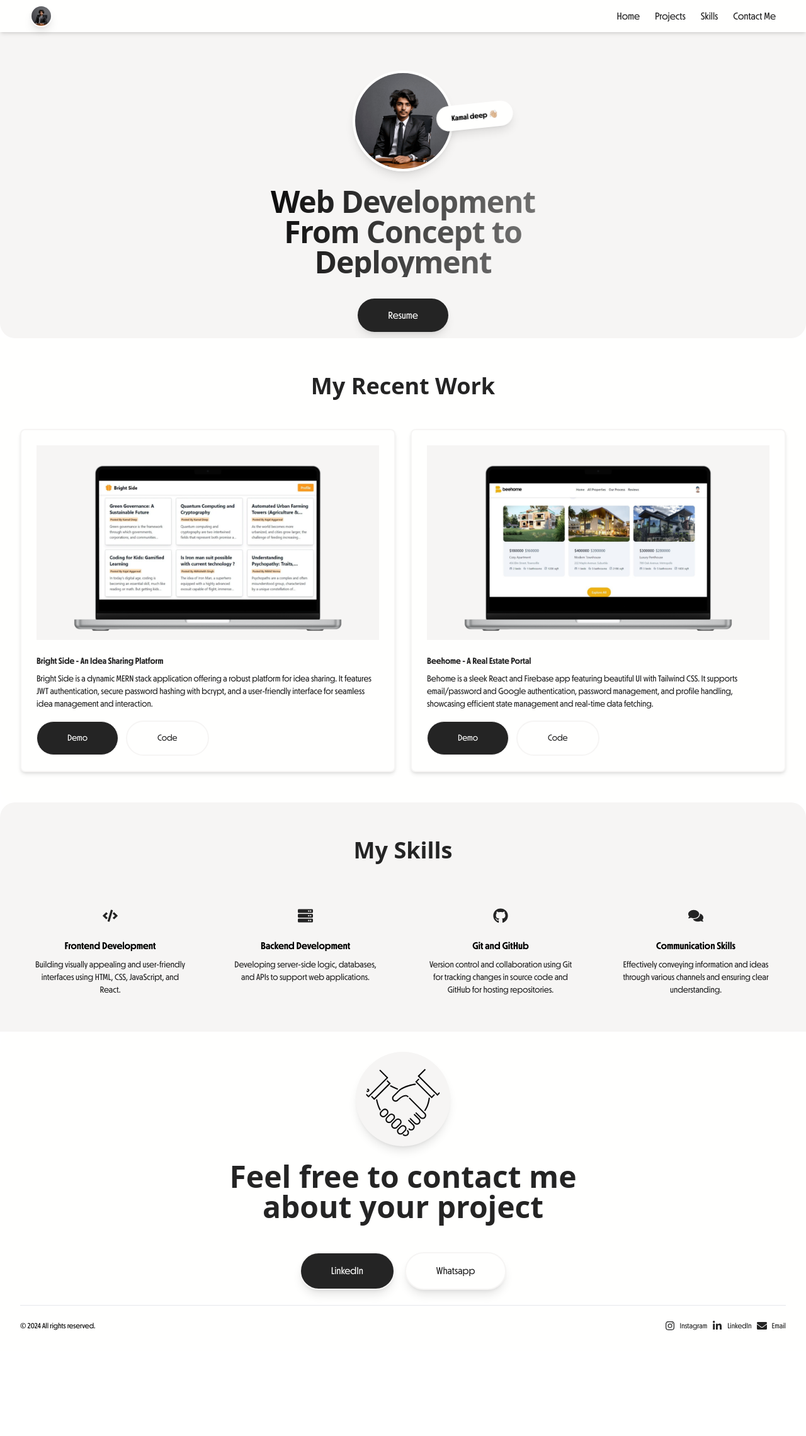
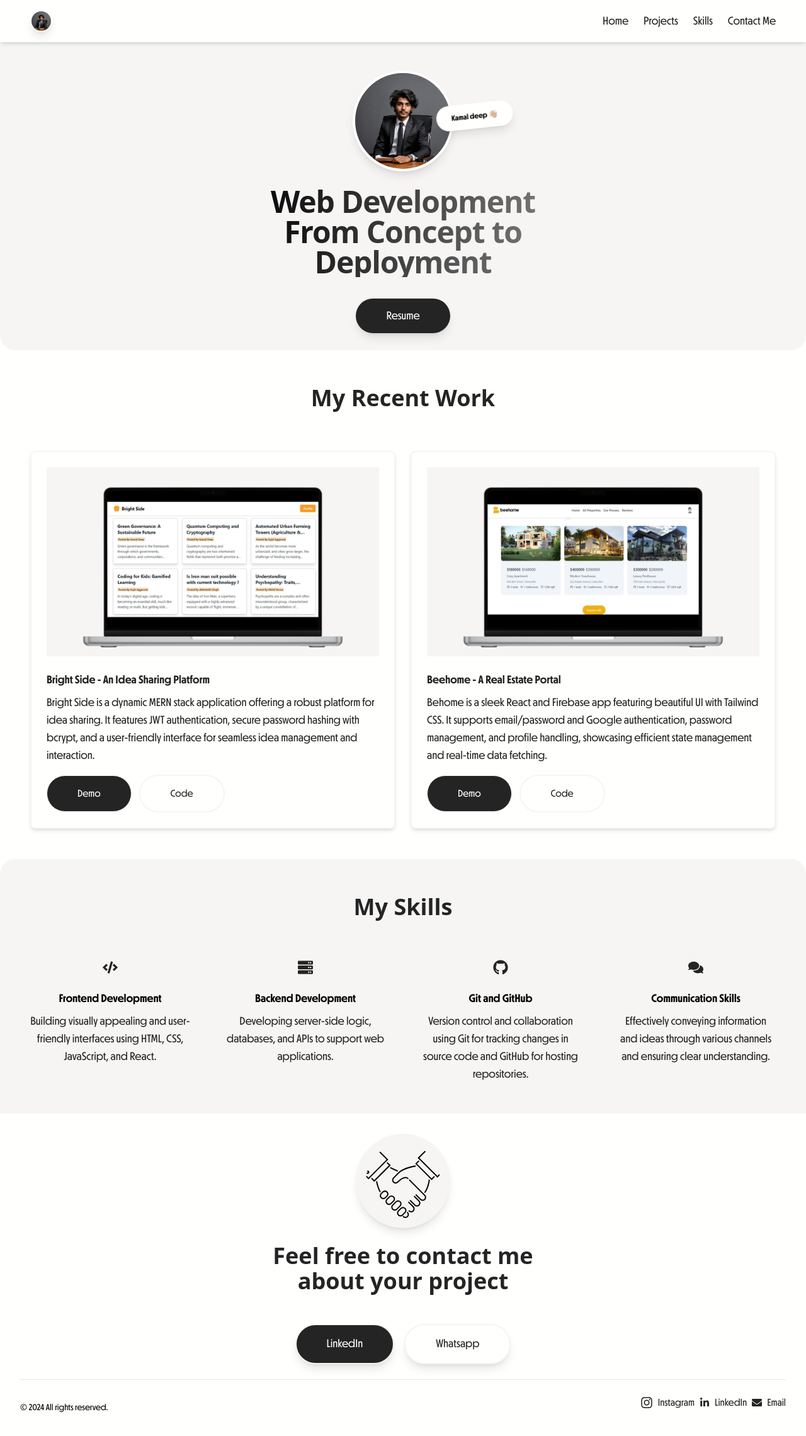
Before and after one commit to kamal-deep-131/portfolio, a React (Vite) app: page / in a window 1280 px wide. Shown: the top 2280 px of the page at 63% size. Before the commit the page ends 2145 px from the top, so only its background shows below. Built offline with nearby package versions, Linux system fonts and the light colour scheme.

Commit message:
UI enhanced for better visibliy

```diff
--- a/src/components/Contact.jsx
+++ b/src/components/Contact.jsx
@@ -6,42 +6,42 @@ const Contact = () => {
     const currentYear = new Date().getFullYear();
 
     return (
-        <Element name='contact' className='p-2 sm:p-4 md:p-6 lg:p-8 bg-myWhite grid place-items-center gap-4 md:gap-6 rounded-t-3xl '>
+        <Element name='contact' className='p-4 md:p-6 lg:p-8 bg-myWhite grid place-items-center gap-4 md:gap-6 rounded-t-3xl '>
             <div>
                 <img src="/images/handshake.svg" alt="handshake" width={150}
                     className='rounded-full bg-myBg p-4 shadow-lg' />
             </div>
-            <h1 className='text-myBlack text-4xl md:text-5xl text-center font-semibold '>
+            <h1 className='text-myBlack text-2xl md:text-4xl text-center font-semibold '>
                 Feel free to contact me <br />
                 about your project
             </h1>
             <div className='pt-6 flex w-full items-center justify-center gap-4 flex-wrap'>
                 <a href="https://www.linkedin.com/in/kamaldeep2004/"
                     target="_blank"
-                    className='text-md px-12 py-4 font-otterco bg-myBlack text-myWhite rounded-full border-myBg border-2 shadow-lg' >LinkedIn</a>
+                    className='text-lg px-12 py-4 font-otterco bg-myBlack text-myWhite rounded-full border-myBg border-2 shadow-lg' >LinkedIn</a>
                 <a href="https://wa.me/9817526073?text=Hello%2C%20I%20would%20like%20to%20get%20in%20touch%20with%20you!"
-                    target="_blank" className='text-md px-12 py-4 font-otterco bg-myWhite text-myBlack rounded-full border-myBg border-2 shadow-lg' >Whatsapp</a>
+                    target="_blank" className='text-lg px-12 py-4 font-otterco bg-myWhite text-myBlack rounded-full border-myBg border-2 shadow-lg' >Whatsapp</a>
             </div>
             <hr className='w-full h-[1px] bg-myBlack' />
             <footer className='flex flex-col md:flex-row items-center justify-between w-full'>
-                <p className='text-xs font-otterco'> &copy; {currentYear} All rights reserved.</p>
-                <ul className='flex items-center justify-end gap-2'>
+                <p className='text-sm font-otterco'> &copy; {currentYear} All rights reserved.</p>
+                <ul className='flex items-center justify-end gap-2 mb-4'>
                     <li>
                         <a href="https://www.instagram.com/kamal_deep_131/" target="_blank" rel="noopener noreferrer" className="flex items-center space-x-2 text-myBlack ">
-                            <FaInstagram className="w-4 h-4" />
-                            <span className='font-otterco font-normal text-xs' >Instagram</span>
+                            <FaInstagram className="w-5 h-5" />
+                            <span className='font-otterco font-normal text-base' >Instagram</span>
                         </a>
                     </li>
                     <li>
                         <a href="https://www.linkedin.com/in/kamaldeep2004/" target="_blank" rel="noopener noreferrer" className="flex items-center space-x-2 text-myBlack ">
                             <FaLinkedinIn className="w-4 h-4" />
-                            <span className='font-otterco font-normal text-xs' >LinkedIn</span>
+                            <span className='font-otterco font-normal text-base' >LinkedIn</span>
                         </a>
                     </li>
                     <li>
                         <a href="mailto:email2kamaldeep@gmail.com" className="flex items-center space-x-2 text-myBlack ">
                             <FaEnvelope className="w-4 h-4" />
-                            <span className='font-otterco font-normal text-xs'>Email</span>
+                            <span className='font-otterco font-normal text-base'>Email</span>
                         </a>
                     </li>
                 </ul>
--- a/src/components/Hero.jsx
+++ b/src/components/Hero.jsx
@@ -3,7 +3,7 @@ import { Element } from 'react-scroll'
 
 const Hero = () => {
     return (
-        <Element name={"home"} className='pt-24 md:pt-28  overflow-x-hidden bg-myBg grid place-items-center gap-4 md:gap-6 rounded-b-3xl '>
+        <Element name={"home"} className='p-4 pt-24 md:pt-28  overflow-x-hidden bg-myBg grid place-items-center gap-4 md:gap-6 rounded-b-3xl '>
             <div className="relative w-fit z-0 ">
                 <img src="/images/kamal.jpg" width={160} alt="Kamal" className="rounded-full border-4 border-myWhite shadow-lg" />
                 <p className="absolute font-semibold text-xs font-otterco px-6 py-3 bg-myWhite rounded-full top-16 -right-24 shadow-lg  animate-slideIn">
@@ -11,12 +11,12 @@ const Hero = () => {
                 </p>
             </div>
             <div>
-                <h1 className='text-gradient text-4xl md:text-5xl text-center font-semibold tracking-tight'>
+                <h1 className='text-gradient text-3xl md:text-5xl text-center font-semibold tracking-tight'>
                     Web Development <br /> From Concept to <br /> Deployment
                 </h1>
             </div>
             <div className='py-6'>
-                <a download='kamal-resume.pdf' href="/Kamal-resume.pdf" className='text-md px-12 py-4 font-otterco shadow-lg bg-myBlack text-myWhite rounded-full' >Resume</a>
+                <a download='kamal-resume.pdf' href="/Kamal-resume.pdf" className='text-lg px-12 py-4 font-otterco shadow-lg bg-myBlack text-myWhite rounded-full' >Resume</a>
             </div>
         </Element>
     )
--- a/src/components/Navbar.jsx
+++ b/src/components/Navbar.jsx
@@ -27,7 +27,7 @@ const Navbar = () => {
 
     return (
         <header className="fixed w-full bg-myWhite text-myBlack shadow-md font-otterco z-10">
-            <div className=" mx-auto flex justify-between items-center py-2 px-8 md:px-12">
+            <div className=" mx-auto flex justify-between items-center py-4 px-6 md:px-12">
                 <Link to={"home"} smooth={true}
                     duration={500} className="text-xl font-bold text-myBlack z-10 cursor-pointer">
                     <img src="/images/logo.webp" width={35} alt="logo" className='rounded-full border-2 border-myWhite shadow-lg' />
@@ -40,25 +40,25 @@ const Navbar = () => {
                         <Link to={"home"}
                             smooth={true}
                             duration={500}
-                            className="text-base text-myBlack cursor-pointer" onClick={closeMenu}>Home</Link>
+                            className="text-lg text-myBlack cursor-pointer" onClick={closeMenu}>Home</Link>
                     </li>
                     <li>
                         <Link to={"projects"}
                             smooth={true}
                             duration={500}
-                            className="text-base text-myBlack cursor-pointer" onClick={closeMenu}>Projects</Link>
+                            className="text-lg text-myBlack cursor-pointer" onClick={closeMenu}>Projects</Link>
                     </li>
                     <li>
                         <Link to={"skills"}
                             smooth={true}
                             duration={500}
-                            className="text-base text-myBlack cursor-pointer" onClick={closeMenu}>Skills</Link>
+                            className="text-lg text-myBlack cursor-pointer" onClick={closeMenu}>Skills</Link>
                     </li>
                     <li>
                         <Link to={"contact"}
                             smooth={true}
                             duration={500}
-                            className="text-base cursor-pointer text-myBlack" onClick={closeMenu}>Contact Me</Link>
+                            className="text-lg cursor-pointer text-myBlack" onClick={closeMenu}>Contact Me</Link>
                     </li>
                 </ul>
             </div>
--- a/src/components/Project.jsx
+++ b/src/components/Project.jsx
@@ -6,10 +6,10 @@ import { Element } from 'react-scroll'
 const Project = () => {
     return (
         <Element name='projects' className='p-2 sm:p-4 md:p-6 lg:p-8 bg-myWhite grid place-items-center gap-4 md:gap-6 rounded-b-3xl '>
-            <h1 className='text-myBlack text-4xl md:text-4xl text-center font-semibold py-4 md:py-6'>
+            <h1 className='text-myBlack text-2xl md:text-4xl text-center font-semibold py-4 md:py-6'>
                 My Recent Work
             </h1>
-            <div className='  grid grid-cols-1 md:grid-cols-2 gap-4 md:gap-6  pb-4'>
+            <div className='grid grid-cols-1 md:grid-cols-2 p-4 gap-6'>
                 {
                     projectData.map((project, index) => <ProjectCard key={index} project={project} />)
                 }
--- a/src/components/ProjectCard.jsx
+++ b/src/components/ProjectCard.jsx
@@ -8,19 +8,19 @@ const ProjectCard = ({ project }) => {
         <div className="bg-myWhite rounded-lg overflow-hidden transform transition duration-300 border-myBg border-2 shadow-md">
             <img src={img} alt={name} className="w-full aspect-video object-cover pl-6 pr-6 pt-6 rounded-md" />
             <div className="p-6">
-                <h2 className=" text-myBlack font-bold text-sm mb-2 font-otterco">{name}</h2>
-                <p className="text-sm text-myBlack mb-4 font-otterco ">{description}</p>
-                <div className="flex w-full items-center justify-start gap-3 flex-wrap text-sm">
+                <h2 className=" text-myBlack font-bold text-lg mb-2 font-otterco">{name}</h2>
+                <p className="text-lg text-myBlack mb-4 font-otterco ">{description}</p>
+                <div className="flex w-full items-center justify-start gap-3 flex-wrap">
                     <a
                         href={demoLink}
                         target="_blank"
-                        className="text-md px-12 py-4 font-otterco bg-myBlack text-myWhite rounded-full border-myBg border-[1px] ">
+                        className="text-base px-12 py-4 font-otterco bg-myBlack text-myWhite rounded-full border-myBg border-[1px] ">
                         Demo
                     </a>
                     <a
                         href={githubLink}
                         target="_blank"
-                        className="text-md px-12 py-4 font-otterco bg-myWhite text-myBlack rounded-full border-myBg border-2 ">
+                        className="text-base px-12 py-4 font-otterco bg-myWhite text-myBlack rounded-full border-myBg border-2 ">
                         Code
                     </a>
                 </div>
--- a/src/components/SkillCard.jsx
+++ b/src/components/SkillCard.jsx
@@ -5,10 +5,10 @@ const SkillCard = ({ skill }) => {
 
     return (
         <div className=" rounded-lg overflow-hidden  ">
-            <div className="p-6 flex flex-col items-center gap-2">
+            <div className="p-4 flex flex-col items-center gap-2">
                 <Icon className="w-6 h-6 text-myBlack mb-4" />
-                <h2 className="text-base font-bold font-otterco text-center">{skillName}</h2>
-                <p className="text-myBlack font-otterco text-sm  text-center">{skillDescription}</p>
+                <h2 className="text-lg font-bold font-otterco text-center">{skillName}</h2>
+                <p className="text-myBlack font-otterco text-lg  text-center">{skillDescription}</p>
             </div>
         </div>
     );
--- a/src/components/Skills.jsx
+++ b/src/components/Skills.jsx
@@ -6,7 +6,7 @@ import { Element } from 'react-scroll'
 const Skills = () => {
     return (
         <Element name='skills' className='p-2 sm:p-4 md:p-6 lg:p-8 bg-myBg grid place-items-center gap-4 md:gap-6 rounded-t-3xl '>
-            <h1 className='text-myBlack text-4xl md:text-4xl text-center font-semibold py-4 md:py-6'>
+            <h1 className='text-myBlack text-2xl md:text-4xl text-center font-semibold py-4 md:py-6'>
                 My Skills
             </h1>
 
```
